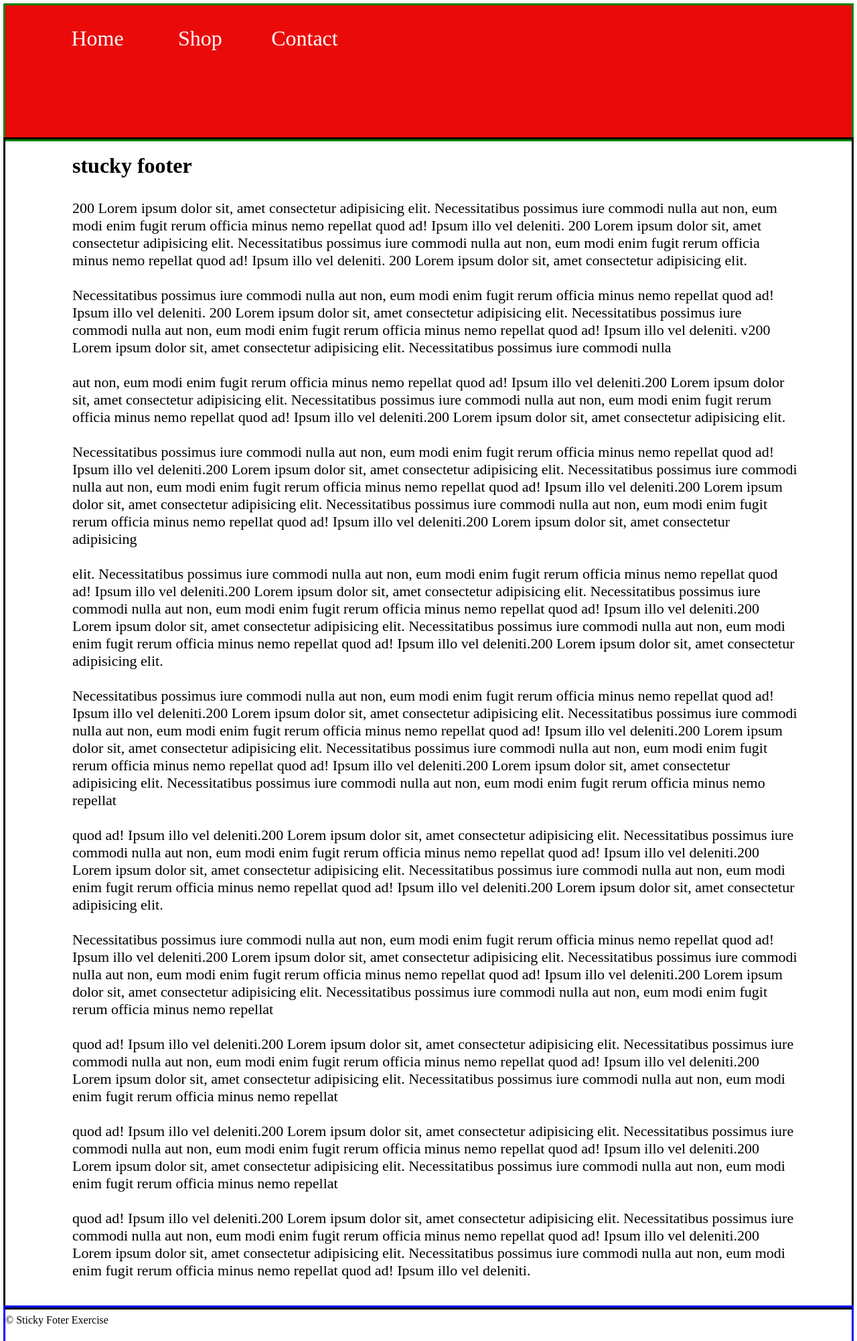
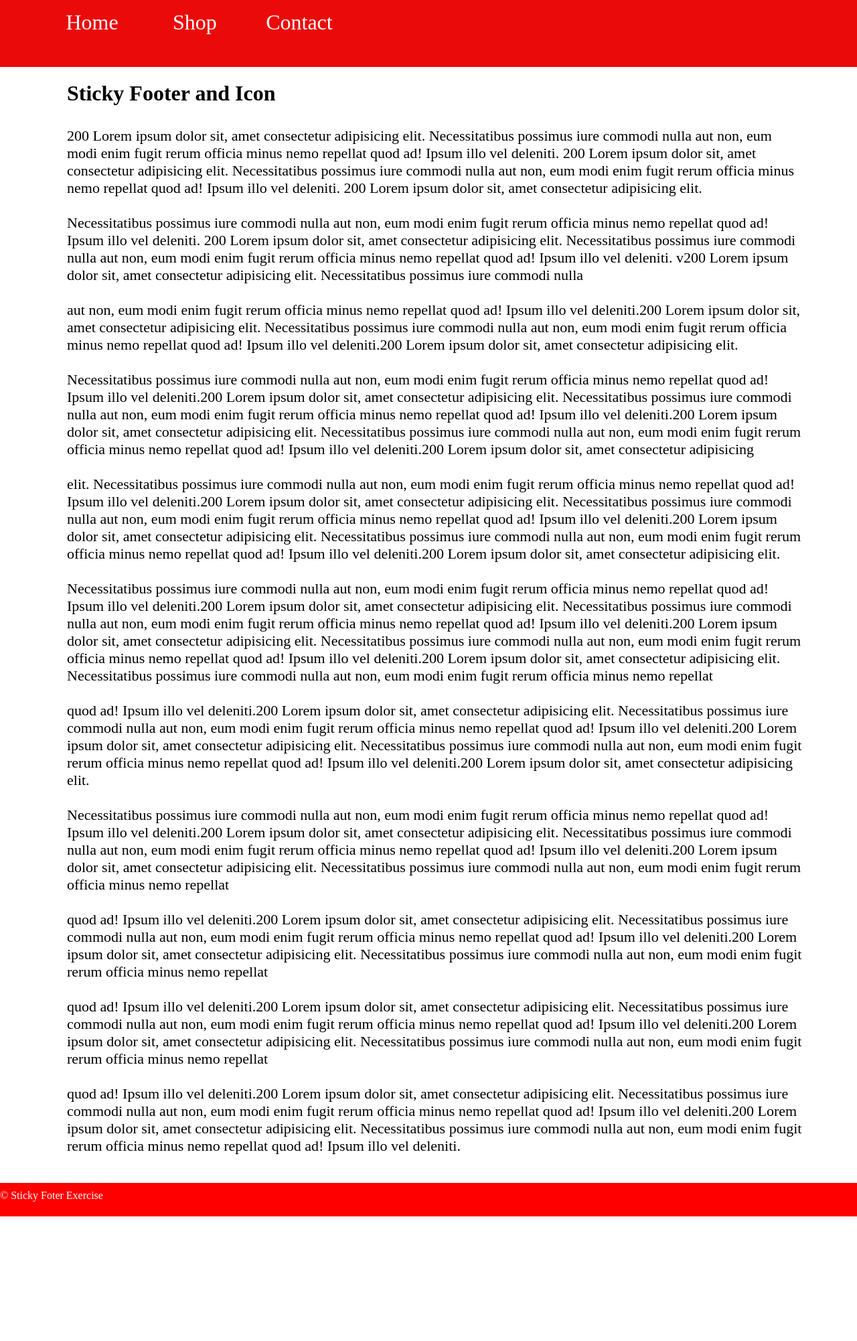
Before and after one commit to sharif-shayan/poco-sharif, a PHP site: page /exercise2.html in a window 1280 px wide. Shown: the whole page at 67% size. After the commit the page ends 1816 px from the top, so only its background shows below. Run offline with PHP 8.4, Linux system fonts and the light colour scheme; some web fonts are replaced.

Commit message:
somthing modified

```diff
--- a/week3/exercise2.css
+++ b/week3/exercise2.css
@@ -1,20 +1,29 @@
 html,
 body {
+  margin:0px;
   height: 100%;
 }
+
 body {
   display: flex;
   flex-direction: column;
 }
 nav {
   width: 100%;
-  background: rgb(235, 10, 10);
-  height: 200px;
+  height: 100px;
+
+
   flex: 1 0 auto;
-  outline: 3px solid green;
+
 }
 ul {
+  margin:0px;
+  background: rgb(235, 10, 10);
+  width: 100%;
+  height: 100px;
+  position:fixed;
   margin-right: 40px;
+
 }
 ul li {
   list-style: none;
@@ -32,7 +41,7 @@ ul li a{
   color: white;
 }
 ul li:hover {
-  background: green;
+  background: red;
 }
 .website {
   width: 100%;
@@ -52,8 +61,9 @@ footer {
   height: 40px;
   width: 100%;
   font-size: 1rem;
-  outline: 3px solid blue;
+  color: white;
   padding-top: 10px;
+  background: red;
 }
 
 @font-face {
--- a/week3/exercise2.html
+++ b/week3/exercise2.html
@@ -14,13 +14,13 @@
     <nav>
         <ul>
             <li><i class="demo-icon icon-home">&#xe800;</i><a href="videocover.html">Home</a></li>
-            <li><i class="demo-icon icon-basket">&#xe801;</i> <a href="../https://www.google.com">Shop</a></li>
+            <li><i class="demo-icon icon-basket">&#xe801;</i> <a href="https://www.google.com">Shop</a></li>
             <li><i class="demo-icon icon-phone">&#xe802;</i>Contact</li>
         </ul>
     </nav>
 
     <div class="website">
-        <h1>stucky footer</h1>
+        <h1>Sticky Footer and Icon</h1>
         <p>200 Lorem ipsum dolor sit, amet consectetur adipisicing elit. Necessitatibus possimus iure commodi nulla aut
             non, eum modi enim fugit rerum officia minus nemo repellat quod ad! Ipsum illo vel deleniti.
             200 Lorem ipsum dolor sit, amet consectetur adipisicing elit. Necessitatibus possimus iure commodi nulla aut
```
